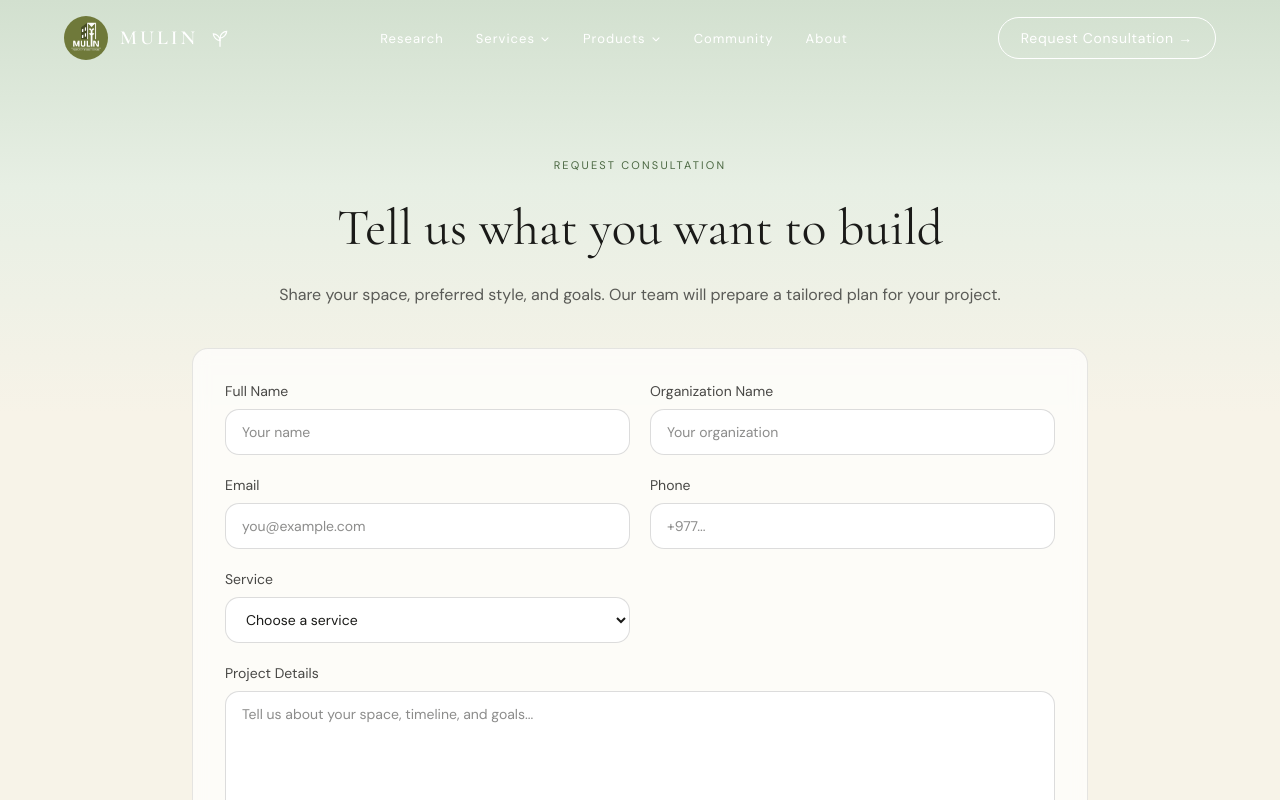
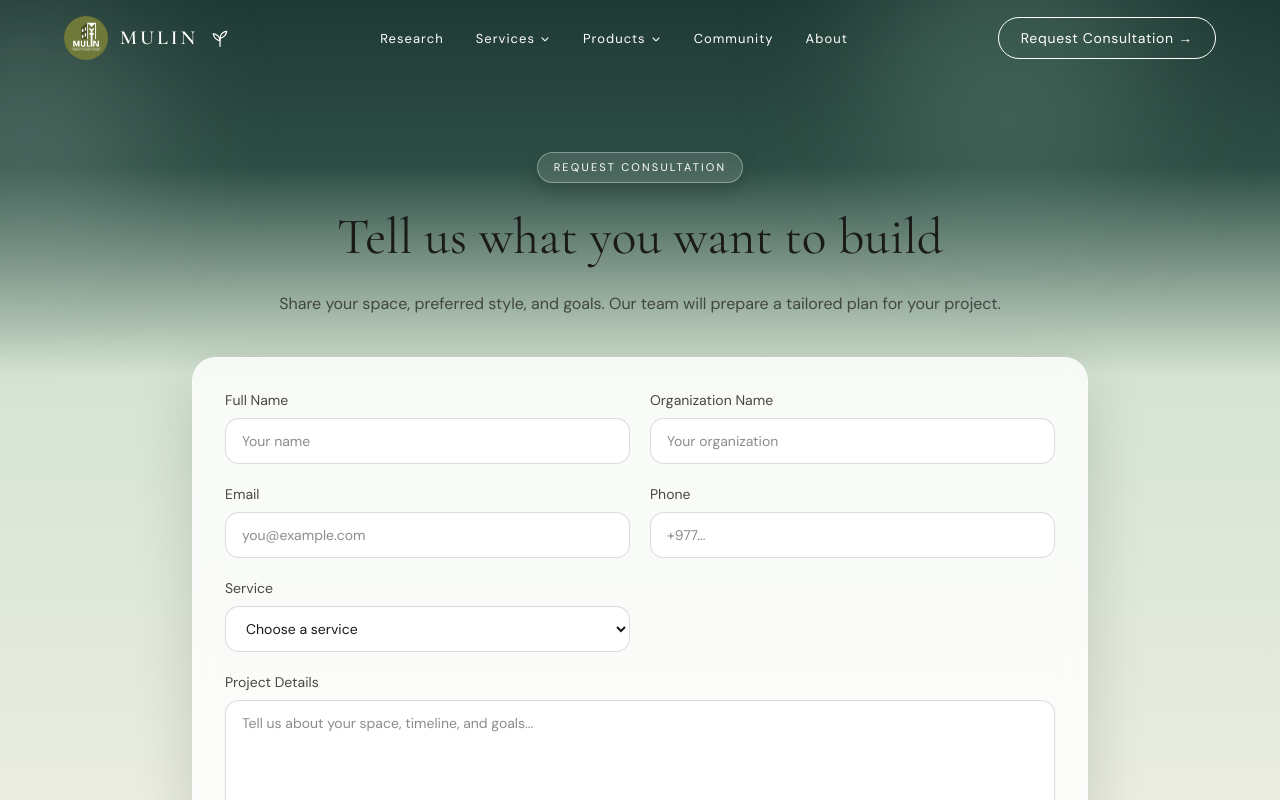
Before and after one commit to tmgnisc/mulin-venture, a Next.js app: page /consultation in a window 1280 px wide. Shown: the top 800 px of the page. Built offline with nearby package versions, Linux system fonts and the light colour scheme.

Commit message:
update form

```diff
--- a/app/consultation/page.tsx
+++ b/app/consultation/page.tsx
@@ -1,6 +1,7 @@
 'use client'
 
 import { useState } from 'react'
+import { motion, type Variants } from 'framer-motion'
 import { Navigation } from '@/components/mulin/navigation'
 import { Footer } from '@/components/mulin/footer'
 
@@ -32,30 +33,64 @@ export default function ConsultationPage() {
     })
   }
 
+  const container: Variants = {
+    hidden: { opacity: 0 },
+    show: {
+      opacity: 1,
+      transition: {
+        staggerChildren: 0.08,
+        delayChildren: 0.12,
+      },
+    },
+  }
+
+  const item: Variants = {
+    hidden: { opacity: 0, y: 16 },
+    show: {
+      opacity: 1,
+      y: 0,
+      transition: { duration: 0.55, ease: [0.25, 0.1, 0.25, 1] },
+    },
+  }
+
   return (
     <>
       <Navigation />
 
-      <main className="bg-[linear-gradient(180deg,#d2e0cf_0%,#e7efe4_18%,#f7f3e8_40%,#f7f3e8_100%)] pt-20">
-        <section className="pt-[clamp(36px,6vw,72px)] pb-[clamp(72px,9vw,120px)]">
+      <main className="relative overflow-hidden bg-[linear-gradient(180deg,#1f3a34_0%,#2d4e45_16%,#d5e4d2_36%,#f7f3e8_100%)] pt-20">
+        <div className="pointer-events-none absolute inset-0">
+          <div className="absolute -top-20 right-[10%] h-72 w-72 rounded-full bg-[#89b29f]/25 blur-3xl" />
+          <div className="absolute top-0 left-[-8%] h-64 w-64 rounded-full bg-[#bfd3c5]/20 blur-3xl" />
+        </div>
+
+        <section className="relative pt-[clamp(36px,6vw,72px)] pb-[clamp(72px,9vw,120px)]">
           <div className="mx-auto max-w-[1320px] px-[clamp(20px,5vw,80px)]">
-            <div className="mx-auto mb-10 max-w-3xl text-center">
-              <span className="mb-4 inline-block text-[11px] uppercase tracking-[0.2em] text-sage-dark">
+            <motion.div
+              variants={container}
+              initial="hidden"
+              animate="show"
+              className="mx-auto mb-10 max-w-3xl text-center"
+            >
+              <motion.span className="mb-4 inline-block rounded-full border border-white/35 bg-white/12 px-4 py-1.5 text-[11px] uppercase tracking-[0.2em] text-white shadow-[0_8px_20px_rgba(0,0,0,0.18)] backdrop-blur-sm" variants={item}>
                 Request Consultation
-              </span>
-              <h1 className="font-serif text-ink" style={{ fontSize: 'clamp(2rem,4vw,3.2rem)' }}>
+              </motion.span>
+              <motion.h1 variants={item} className="font-serif text-ink" style={{ fontSize: 'clamp(2rem,4vw,3.2rem)' }}>
                 Tell us what you want to build
-              </h1>
-              <p className="mt-4 text-sm leading-relaxed text-ink/70 md:text-base">
+              </motion.h1>
+              <motion.p variants={item} className="mt-4 text-sm leading-relaxed text-ink/70 md:text-base">
                 Share your space, preferred style, and goals. Our team will prepare a tailored plan for your project.
-              </p>
-            </div>
+              </motion.p>
+            </motion.div>
 
-            <form
+            <motion.form
               onSubmit={handleSubmit}
-              className="mx-auto grid w-full max-w-4xl grid-cols-1 gap-5 rounded-2xl border border-ink/10 bg-white/70 p-6 backdrop-blur-sm md:grid-cols-2 md:p-8"
+              variants={container}
+              initial="hidden"
+              whileInView="show"
+              viewport={{ once: true, amount: 0.2 }}
+              className="mx-auto grid w-full max-w-4xl grid-cols-1 gap-5 rounded-3xl border border-white/50 bg-white/82 p-6 shadow-[0_24px_60px_rgba(17,31,24,0.16)] backdrop-blur-md md:grid-cols-2 md:p-8"
             >
-              <label className="text-sm text-ink/80">
+              <motion.label variants={item} className="text-sm text-ink/80">
                 Full Name
                 <input
                   type="text"
@@ -63,24 +98,24 @@ export default function ConsultationPage() {
                   value={formData.fullName}
                   onChange={handleChange}
                   required
-                  className="mt-2 w-full rounded-xl border border-ink/15 bg-white px-4 py-3 text-sm text-ink outline-none transition focus:border-sage"
+                  className="mt-2 w-full rounded-xl border border-ink/15 bg-white/95 px-4 py-3 text-sm text-ink outline-none transition focus:border-sage focus:ring-2 focus:ring-sage/15"
                   placeholder="Your name"
                 />
-              </label>
+              </motion.label>
 
-              <label className="text-sm text-ink/80">
+              <motion.label variants={item} className="text-sm text-ink/80">
                 Organization Name
                 <input
                   type="text"
                   name="organizationName"
                   value={formData.organizationName}
                   onChange={handleChange}
-                  className="mt-2 w-full rounded-xl border border-ink/15 bg-white px-4 py-3 text-sm text-ink outline-none transition focus:border-sage"
+                  className="mt-2 w-full rounded-xl border border-ink/15 bg-white/95 px-4 py-3 text-sm text-ink outline-none transition focus:border-sage focus:ring-2 focus:ring-sage/15"
                   placeholder="Your organization"
                 />
-              </label>
+              </motion.label>
 
-              <label className="text-sm text-ink/80">
+              <motion.label variants={item} className="text-sm text-ink/80">
                 Email
                 <input
                   type="email"
@@ -88,31 +123,31 @@ export default function ConsultationPage() {
                   value={formData.email}
                   onChange={handleChange}
                   required
-                  className="mt-2 w-full rounded-xl border border-ink/15 bg-white px-4 py-3 text-sm text-ink outline-none transition focus:border-sage"
+                  className="mt-2 w-full rounded-xl border border-ink/15 bg-white/95 px-4 py-3 text-sm text-ink outline-none transition focus:border-sage focus:ring-2 focus:ring-sage/15"
                   placeholder="you@example.com"
                 />
-              </label>
+              </motion.label>
 
-              <label className="text-sm text-ink/80">
+              <motion.label variants={item} className="text-sm text-ink/80">
                 Phone
                 <input
                   type="tel"
                   name="phone"
                   value={formData.phone}
                   onChange={handleChange}
-                  className="mt-2 w-full rounded-xl border border-ink/15 bg-white px-4 py-3 text-sm text-ink outline-none transition focus:border-sage"
+                  className="mt-2 w-full rounded-xl border border-ink/15 bg-white/95 px-4 py-3 text-sm text-ink outline-none transition focus:border-sage focus:ring-2 focus:ring-sage/15"
                   placeholder="+977..."
                 />
-              </label>
+              </motion.label>
 
-              <label className="text-sm text-ink/80">
+              <motion.label variants={item} className="text-sm text-ink/80">
                 Service
                 <select
                   name="serviceType"
                   value={formData.serviceType}
                   onChange={handleChange}
                   required
-                  className="mt-2 w-full rounded-xl border border-ink/15 bg-white px-4 py-3 text-sm text-ink outline-none transition focus:border-sage"
+                  className="mt-2 w-full rounded-xl border border-ink/15 bg-white/95 px-4 py-3 text-sm text-ink outline-none transition focus:border-sage focus:ring-2 focus:ring-sage/15"
                 >
                   <option value="">Choose a service</option>
                   <option value="leed-certification">LEED Certification</option>
@@ -121,9 +156,9 @@ export default function ConsultationPage() {
                   <option value="green-wall-systems">Green Wall Systems</option>
                   <option value="roof-gardens">Roof Gardens</option>
                 </select>
-              </label>
+              </motion.label>
 
-              <label className="text-sm text-ink/80 md:col-span-2">
+              <motion.label variants={item} className="text-sm text-ink/80 md:col-span-2">
                 Project Details
                 <textarea
                   name="message"
@@ -131,20 +166,20 @@ export default function ConsultationPage() {
                   onChange={handleChange}
                   required
                   rows={5}
-                  className="mt-2 w-full rounded-xl border border-ink/15 bg-white px-4 py-3 text-sm text-ink outline-none transition focus:border-sage"
+                  className="mt-2 w-full rounded-xl border border-ink/15 bg-white/95 px-4 py-3 text-sm text-ink outline-none transition focus:border-sage focus:ring-2 focus:ring-sage/15"
                   placeholder="Tell us about your space, timeline, and goals..."
                 />
-              </label>
+              </motion.label>
 
-              <div className="md:col-span-2">
+              <motion.div variants={item} className="md:col-span-2">
                 <button
                   type="submit"
-                  className="inline-flex rounded-full bg-sage-dark px-7 py-3 text-sm tracking-[0.05em] text-white transition hover:bg-moss"
+                  className="inline-flex rounded-full bg-sage-dark px-7 py-3 text-sm tracking-[0.05em] text-white shadow-[0_10px_22px_rgba(31,58,52,0.28)] transition hover:-translate-y-0.5 hover:bg-moss"
                 >
                   Submit Consultation
                 </button>
-              </div>
-            </form>
+              </motion.div>
+            </motion.form>
           </div>
         </section>
       </main>
--- a/package.json
+++ b/package.json
@@ -46,6 +46,7 @@
     "cmdk": "1.1.1",
     "date-fns": "4.1.0",
     "embla-carousel-react": "8.6.0",
+    "framer-motion": "^12.38.0",
     "gsap": "^3.15.0",
     "input-otp": "1.4.2",
     "lucide-react": "^0.564.0",
```
Also changed, not shown: 1 other file (tests, documents, lock files or other folders).
